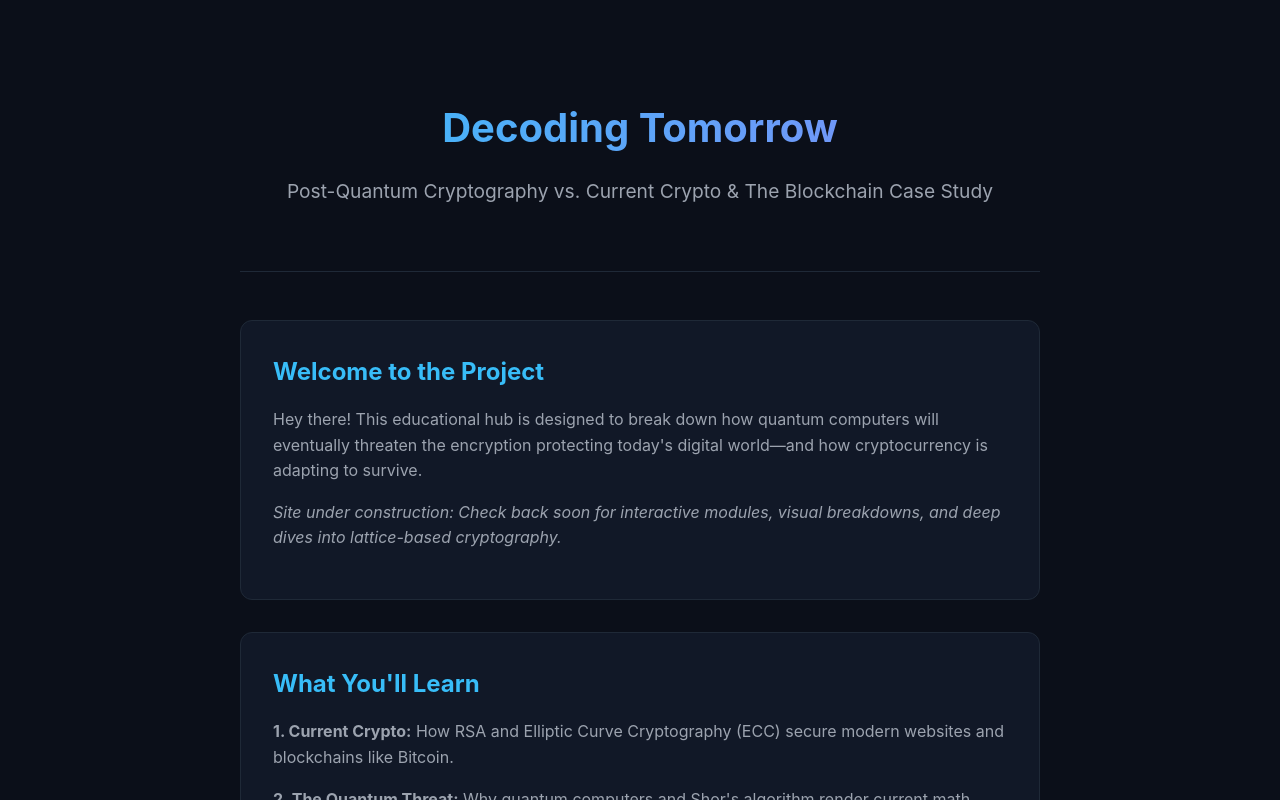
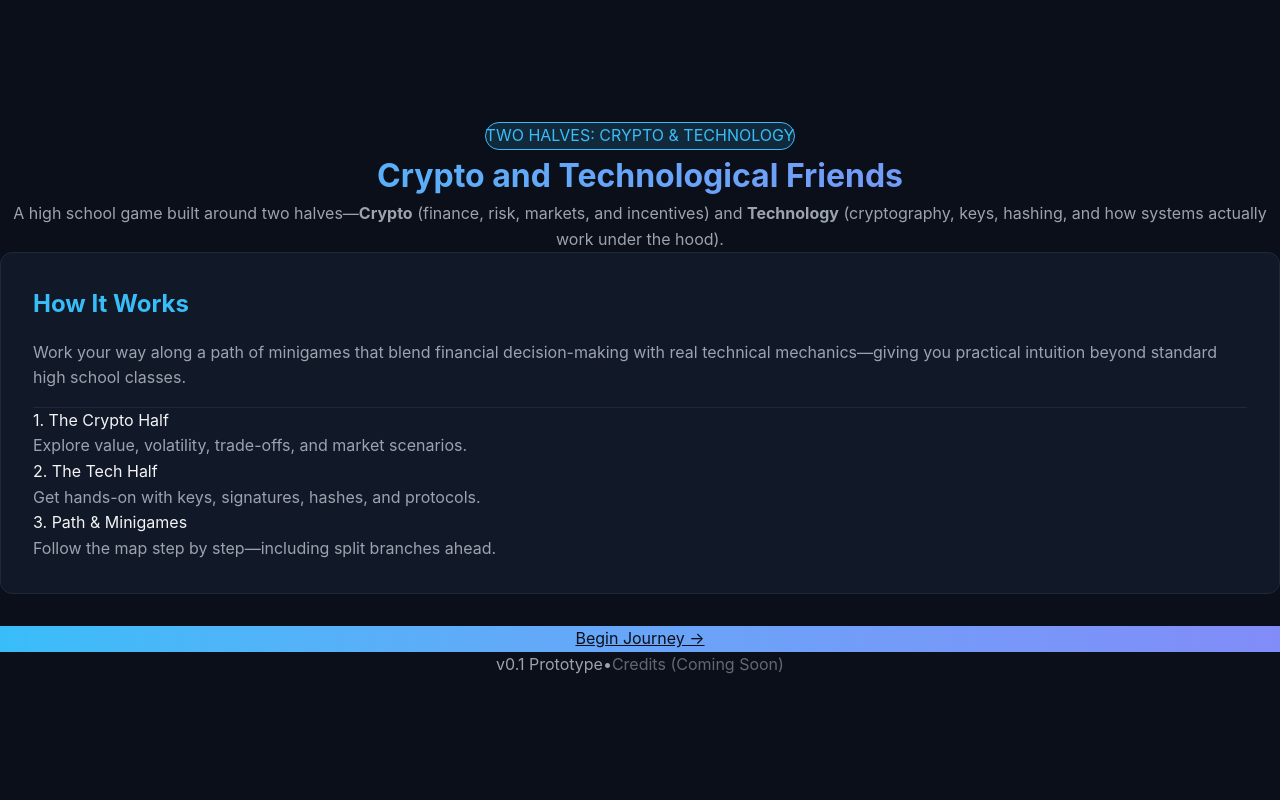
Before and after one commit to js890/crypto-edu, a Next.js app: page / in a window 1280 px wide. Shown: the top 800 px of the page. Built offline with nearby package versions, Linux system fonts and the light colour scheme.

Commit message:
Getting started

```diff
--- a/app/globals.css
+++ b/app/globals.css
@@ -12,6 +12,7 @@
   --border-color: #1f2937;
 }
 
+@layer base {
   * {
     margin: 0;
     padding: 0;
@@ -23,18 +24,19 @@ body {
     background-color: var(--bg-color);
     color: var(--text-primary);
     line-height: 1.6;
-  padding: 2rem 1rem;
+    min-height: 100vh;
+  }
 }
 
 .container {
   max-width: 800px;
   margin: 0 auto;
+  padding: 2rem 1rem;
 }
 
 header {
   text-align: center;
   padding: 4rem 1rem;
-  border-bottom: 1px style var(--border-color);
   border-bottom: 1px solid var(--border-color);
   margin-bottom: 3rem;
 }
--- a/app/layout.tsx
+++ b/app/layout.tsx
@@ -1,29 +1,20 @@
 import type { Metadata } from "next";
-import { Geist, Geist_Mono } from "next/font/google";
 import "./globals.css";
 
-const geistSans = Geist({
-  variable: "--font-geist-sans",
-  subsets: ["latin"],
-});
-
-const geistMono = Geist_Mono({
-  variable: "--font-geist-mono",
-  subsets: ["latin"],
-});
-
 export const metadata: Metadata = {
-  title: "Cryptocurrency: A case study",
-  description: "A passion project about Crypto.",
+  title: "Crypto and Technological Friends",
+  description:
+    "An interactive game with two halves—Crypto and Technology—helping high schoolers learn finance and modern tech concepts.",
 };
 
-export default function RootLayout({ children }: LayoutProps<"/">) {
+export default function RootLayout({
+  children,
+}: {
+  children: React.ReactNode;
+}) {
   return (
-    <html
-      lang="en"
-      className={`${geistSans.variable} ${geistMono.variable} h-full antialiased`}
-    >
-      <body className="min-h-full flex flex-col">{children}</body>
+    <html lang="en">
+      <body>{children}</body>
     </html>
   );
 }
--- /dev/null
+++ b/app/levels/page.tsx
@@ -0,0 +1,136 @@
+import Link from "next/link";
+
+export default function LevelsPage() {
+  return (
+    <main className="container">
+      <div className="flex items-center justify-between mb-8">
+        <Link
+          href="/"
+          className="text-sm hover:underline"
+          style={{ color: "var(--accent-color)" }}
+        >
+          &larr; Back to Title
+        </Link>
+        <span className="text-sm" style={{ color: "var(--text-secondary)" }}>
+          Progress: 0 / 6 Levels
+        </span>
+      </div>
+
+      <header>
+        <h1>Level Path</h1>
+        <p>
+          Two halves—Crypto and Technology—woven into bite-sized minigames.
+        </p>
+      </header>
+
+      {/* Level Path Visualization */}
+      <div className="flex flex-col items-center gap-4">
+        {/* Level 1 - Unlocked */}
+        <div
+          className="card w-full max-w-md mb-0 border-2"
+          style={{ borderColor: "var(--accent-color)" }}
+        >
+          <div className="flex items-center justify-between mb-2">
+            <span
+              className="text-xs font-bold uppercase tracking-wider"
+              style={{ color: "var(--accent-color)" }}
+            >
+              Level 01 &bull; Tech &amp; Crypto Foundations &bull; Available
+            </span>
+          </div>
+          <h2>Keys &amp; Wallets</h2>
+          <p>
+            See how public and private keys work when authorizing a transaction or
+            proving ownership.
+          </p>
+          <button
+            type="button"
+            className="mt-2 px-5 py-2.5 rounded-lg font-semibold text-sm text-[#0b0f19] bg-[#38bdf8] hover:opacity-90 transition-opacity"
+          >
+            Play Level 1 (Coming Next)
+          </button>
+        </div>
+
+        {/* Connector */}
+        <div
+          className="h-8 w-0.5"
+          style={{ backgroundColor: "var(--border-color)" }}
+        />
+
+        {/* Level 2 - Locked */}
+        <div className="card w-full max-w-md mb-0 opacity-60">
+          <span
+            className="text-xs font-bold uppercase tracking-wider block mb-2"
+            style={{ color: "var(--text-secondary)" }}
+          >
+            Level 02 &bull; Crypto Half &bull; Locked
+          </span>
+          <h2>First Trade: Supply &amp; Volatility</h2>
+          <p className="mb-0">
+            Manage a starter budget through a simulated market cycle and weigh risk
+            vs. reward.
+          </p>
+        </div>
+
+        {/* Split Branch Indicator */}
+        <div
+          className="h-8 w-0.5"
+          style={{ backgroundColor: "var(--border-color)" }}
+        />
+        <div className="grid grid-cols-1 sm:grid-cols-3 gap-4 w-full">
+          {[
+            {
+              num: "03",
+              tag: "Tech Half",
+              title: "Hash Lab",
+              desc: "Spot tampering and see how cryptographic hashes behave.",
+            },
+            {
+              num: "04",
+              tag: "Crypto & Tech",
+              title: "Gas & Fees",
+              desc: "Trade off speed and network costs when sending value.",
+            },
+            {
+              num: "05",
+              tag: "Crypto Half",
+              title: "Risk & Diversification",
+              desc: "Handle swings across multiple assets without going all-in.",
+            },
+          ].map((lvl) => (
+            <div key={lvl.num} className="card mb-0 opacity-60 p-5">
+              <span
+                className="text-xs font-bold uppercase tracking-wider block mb-1"
+                style={{ color: "var(--text-secondary)" }}
+              >
+                Level {lvl.num} &bull; {lvl.tag} &bull; Locked
+              </span>
+              <h2 className="text-lg">{lvl.title}</h2>
+              <p className="text-sm mb-0">{lvl.desc}</p>
+            </div>
+          ))}
+        </div>
+
+        {/* Convergence Indicator */}
+        <div
+          className="h-8 w-0.5"
+          style={{ backgroundColor: "var(--border-color)" }}
+        />
+
+        {/* Level 6 - Capstone */}
+        <div className="card w-full max-w-md mb-0 opacity-60">
+          <span
+            className="text-xs font-bold uppercase tracking-wider block mb-2"
+            style={{ color: "var(--text-secondary)" }}
+          >
+            Level 06 &bull; Both Halves &bull; Requires Levels 3, 4 &amp; 5
+          </span>
+          <h2>Mainnet Launch</h2>
+          <p className="mb-0">
+            Put security, fees, and market decisions together in a final round.
+          </p>
+        </div>
+      </div>
+    </main>
+  );
+}
--- a/app/page.tsx
+++ b/app/page.tsx
@@ -1,30 +1,94 @@
-export default function Home() {
+import Link from "next/link";
+
+export default function TitleScreen() {
   return (
-    <div className="container">
-      <header>
-        <h1>Decoding Tomorrow</h1>
-        <p>Post-Quantum Cryptography vs. Current Crypto & The Blockchain Case Study</p>
-      </header>
+    <main className="min-h-screen flex flex-col items-center justify-center px-4 py-12">
+      <div className="w-full max-w-2xl text-center">
+        {/* Badge */}
+        <div
+          className="inline-block px-3 py-1 mb-6 text-xs font-semibold tracking-wider uppercase rounded-full border"
+          style={{
+            backgroundColor: "var(--accent-glow)",
+            borderColor: "var(--accent-color)",
+            color: "var(--accent-color)",
+          }}
+        >
+          Two Halves: Crypto &amp; Technology
+        </div>
 
-      <main>
-        <section className="card">
-          <h2>Welcome to the Project</h2>
+        {/* Game Title */}
+        <h1 className="text-4xl sm:text-6xl font-extrabold tracking-tight mb-4 bg-gradient-to-r from-[#38bdf8] to-[#818cf8] bg-clip-text text-transparent">
+          Crypto and Technological Friends
+        </h1>
+
+        <p
+          className="text-lg sm:text-xl mb-10 max-w-xl mx-auto"
+          style={{ color: "var(--text-secondary)" }}
+        >
+          A high school game built around two halves—<strong>Crypto</strong> (finance,
+          risk, markets, and incentives) and <strong>Technology</strong> (cryptography,
+          keys, hashing, and how systems actually work under the hood).
+        </p>
+
+        {/* Overview Card */}
+        <div className="card text-left">
+          <h2>How It Works</h2>
           <p>
-            Hey there! This educational hub is designed to break down how quantum computers will eventually threaten
-            the encryption protecting today's digital world—and how cryptocurrency is adapting to survive.
+            Work your way along a path of minigames that blend financial decision-making
+            with real technical mechanics—giving you practical intuition beyond standard
+            high school classes.
           </p>
-          <p>
-            <em>Site under construction: Check back soon for interactive modules, visual breakdowns, and deep dives into lattice-based cryptography.</em>
-          </p>
-        </section>
+          <div
+            className="grid grid-cols-1 sm:grid-cols-3 gap-4 mt-6 pt-6 border-t text-sm"
+            style={{ borderColor: "var(--border-color)" }}
+          >
+            <div>
+              <span className="font-semibold block text-[#f3f4f6]">
+                1. The Crypto Half
+              </span>
+              <span style={{ color: "var(--text-secondary)" }}>
+                Explore value, volatility, trade-offs, and market scenarios.
+              </span>
+            </div>
+            <div>
+              <span className="font-semibold block text-[#f3f4f6]">
+                2. The Tech Half
+              </span>
+              <span style={{ color: "var(--text-secondary)" }}>
+                Get hands-on with keys, signatures, hashes, and protocols.
+              </span>
+            </div>
+            <div>
+              <span className="font-semibold block text-[#f3f4f6]">
+                3. Path &amp; Minigames
+              </span>
+              <span style={{ color: "var(--text-secondary)" }}>
+                Follow the map step by step—including split branches ahead.
+              </span>
+            </div>
+          </div>
+        </div>
 
-        <section className="card">
-          <h2>What You'll Learn</h2>
-          <p><strong>1. Current Crypto:</strong> How RSA and Elliptic Curve Cryptography (ECC) secure modern websites and blockchains like Bitcoin.</p>
-          <p><strong>2. The Quantum Threat:</strong> Why quantum computers and Shor's algorithm render current math problems trivial to solve.</p>
-          <p><strong>3. The Solution:</strong> Post-quantum algorithms and how decentralized networks plan to upgrade before quantum supremacy arrives.</p>
-        </section>
-      </main>
-    </div>
+        {/* Primary Action */}
+        <div className="flex flex-col sm:flex-row items-center justify-center gap-4 mt-2">
+          <Link
+            href="/levels"
+            className="w-full sm:w-auto px-8 py-4 rounded-xl font-bold text-lg text-[#0b0f19] bg-gradient-to-r from-[#38bdf8] to-[#818cf8] hover:opacity-90 transition-opacity shadow-lg"
+          >
+            Begin Journey &rarr;
+          </Link>
+        </div>
+
+        {/* Future secondary links placeholder */}
+        <div
+          className="mt-12 flex items-center justify-center gap-6 text-sm"
+          style={{ color: "var(--text-secondary)" }}
+        >
+          <span>v0.1 Prototype</span>
+          <span>&bull;</span>
+          <span className="opacity-60">Credits (Coming Soon)</span>
+        </div>
+      </div>
+    </main>
   );
 }
```
Lines whose indentation alone changed are shown as unchanged.
